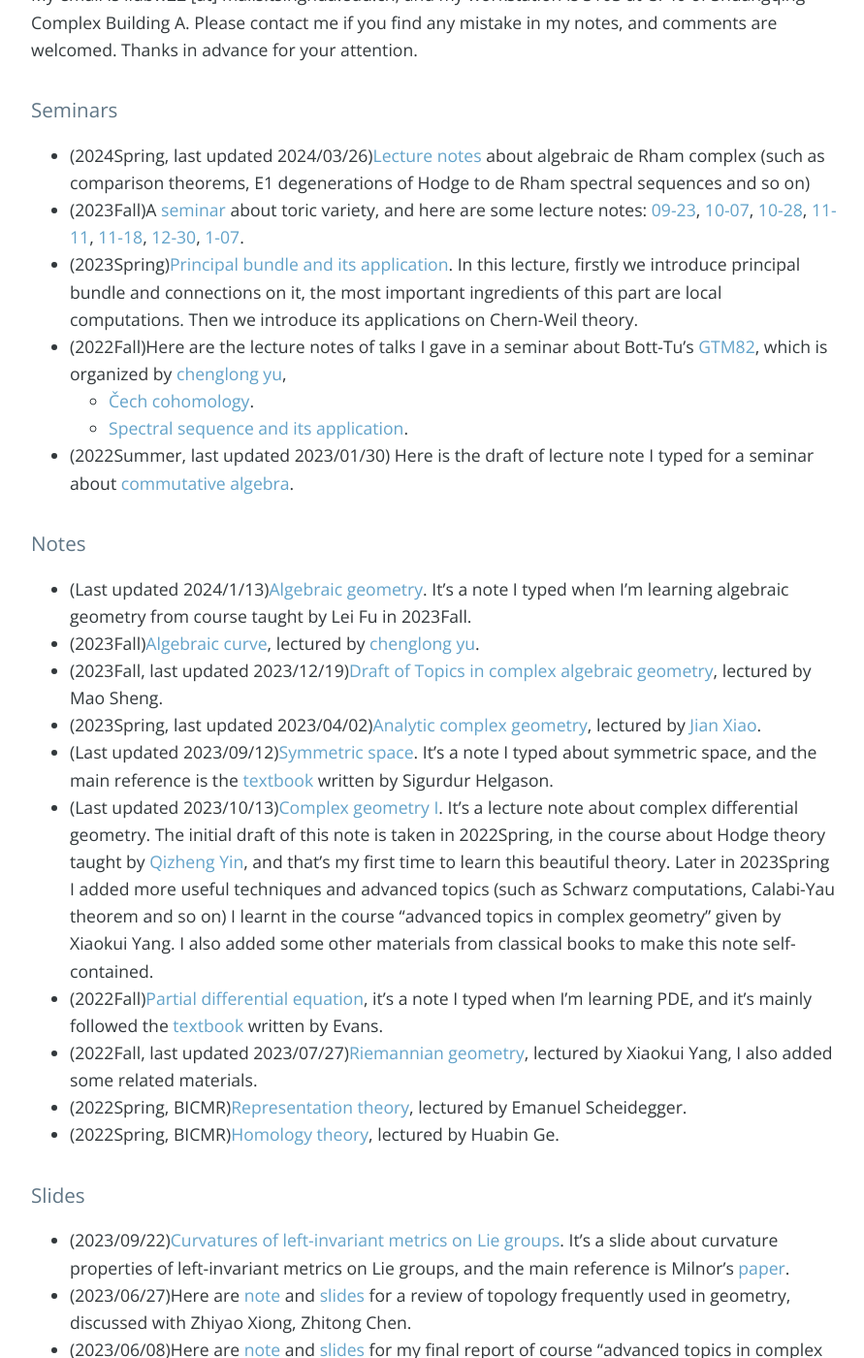
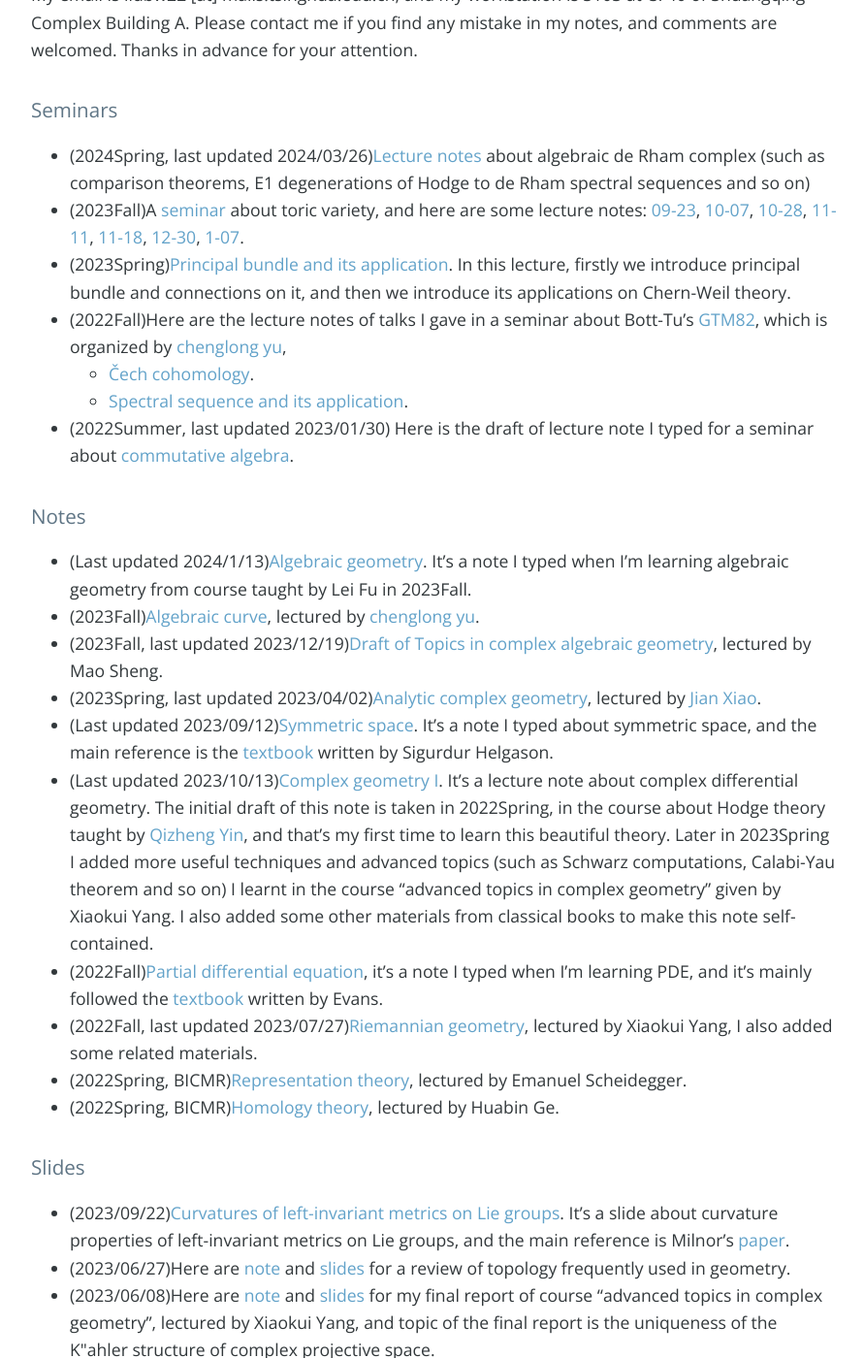
Before and after one commit to bowenl-math/bowenl-math.github.io, a Jekyll site: the page built from index.md, in a window 1280 px wide and 1400 px high, scrolled down 515 px. Shown: the whole window at 97% size, without its empty margins (192-1083 px from the left). Built offline with Jekyll 4.4.1, drawn with Linux system fonts in a browser that asks for light colours; nearby versions of some CDN libraries; our own code applies the rules of GitHub Pages for plain Markdown files; the list of posts is cut into pages by our own code; comment, search, counter and statistics services are not loaded.

Commit message:
Update index.md

```diff
--- a/index.md
+++ b/index.md
@@ -6,7 +6,7 @@ My email is liubw22 [at] mails.tsinghua.edu.cn, and my workstation is S103 at C7
 ### Seminars
 * (2024Spring, last updated 2024/03/26)[Lecture notes](note/2024Spring/algebraic_deRham.pdf) about algebraic de Rham complex (such as comparison theorems, E1 degenerations of Hodge to de Rham spectral sequences and so on)
 * (2023Fall)A [seminar](notes/2023Fall/toric/syllabus.pdf) about toric variety, and here are some lecture notes: [09-23](notes/2023Fall/toric/09-23.pdf), [10-07](notes/2023Fall/toric/10-07.pdf), [10-28](notes/2023Fall/toric/10-28.pdf), [11-11](notes/2023Fall/toric/11-11.pdf), [11-18](notes/2023Fall/toric/11-18.pdf), [12-30](notes/2023Fall/toric/12-30,01-07.pdf), [1-07](notes/2023Fall/toric/12-30,01-07.pdf).
-* (2023Spring)[Principal bundle and its application](notes/2023Spring/geometry_of_principal_bundle.pdf). In this lecture, firstly we introduce principal bundle and connections on it, the most important ingredients of this part are local computations. Then we introduce its applications on Chern-Weil theory.
+* (2023Spring)[Principal bundle and its application](notes/2023Spring/geometry_of_principal_bundle.pdf). In this lecture, firstly we introduce principal bundle and connections on it, and then we introduce its applications on Chern-Weil theory.
 * (2022Fall)Here are the lecture notes of talks I gave in a seminar about Bott-Tu's [GTM82](https://link.springer.com/book/10.1007/978-1-4757-3951-0), which is organized by [chenglong yu](https://chenglongyu.github.io/),
    - [Čech cohomology](notes/2022Fall/Cech_cohomology.pdf).
    - [Spectral sequence and its application](notes/2022Fall/Spectral_sequence.pdf).
@@ -26,7 +26,7 @@ My email is liubw22 [at] mails.tsinghua.edu.cn, and my workstation is S103 at C7
 
 ### Slides
 * (2023/09/22)[Curvatures of left-invariant metrics on Lie groups](notes/personal notes/Curvatures_of_Lie_group.pdf). It's a slide about curvature properties of left-invariant metrics on Lie groups, and the main reference is Milnor's [paper](https://mathscinet.ams.org/mathscinet/article?mr=0425012).
-* (2023/06/27)Here are [note](notes/personal notes/Review_of_topology/note.pdf) and [slides](notes/personal notes/Review_of_topology/slides.pdf) for a review of topology frequently used in geometry, discussed with Zhiyao Xiong, Zhitong Chen.
+* (2023/06/27)Here are [note](notes/personal notes/Review_of_topology/note.pdf) and [slides](notes/personal notes/Review_of_topology/slides.pdf) for a review of topology frequently used in geometry.
 * (2023/06/08)Here are [note](notes/personal notes/Uniqueness_CPn/note.pdf) and [slides](notes/personal notes/Uniqueness_CPn/slides.pdf) for my final report of course “advanced topics in complex geometry", lectured by Xiaokui Yang, and topic of the final report is the uniqueness of the K\"ahler structure of complex projective space.
 
 ### TA
```
